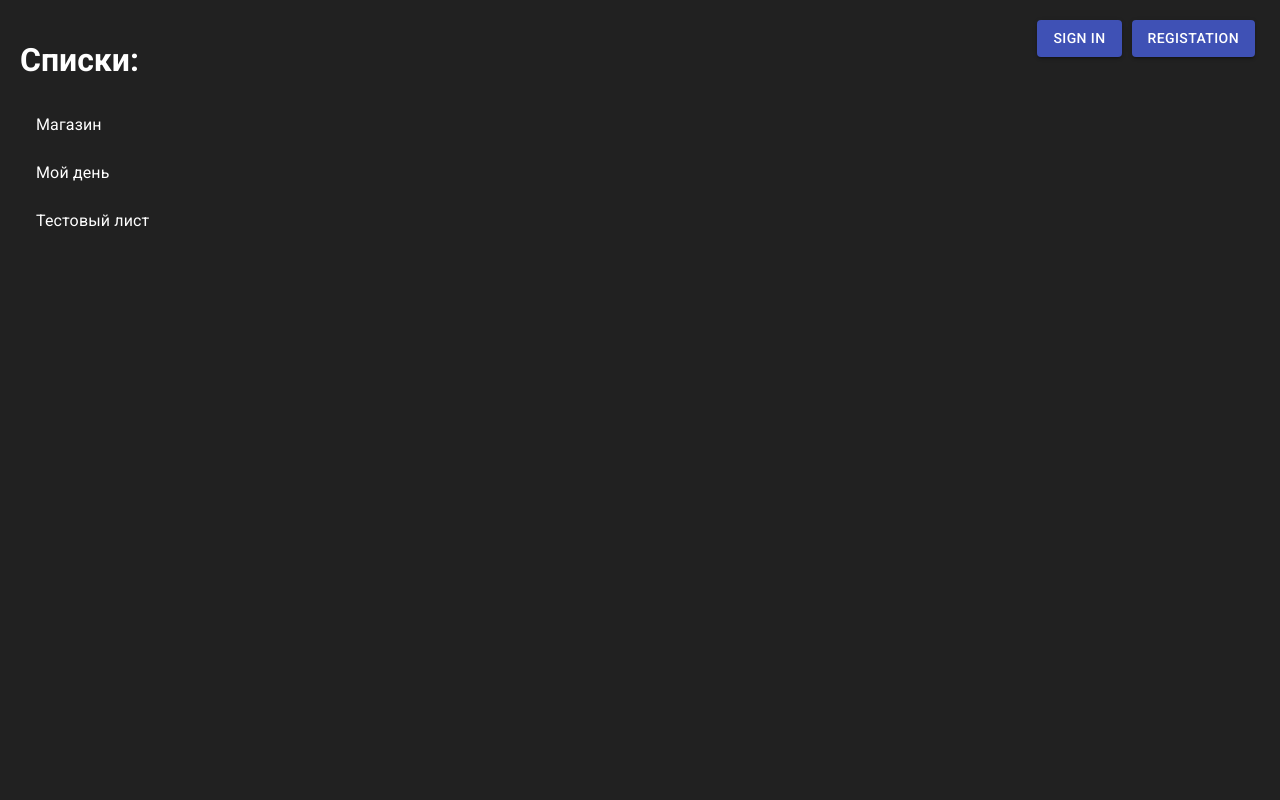
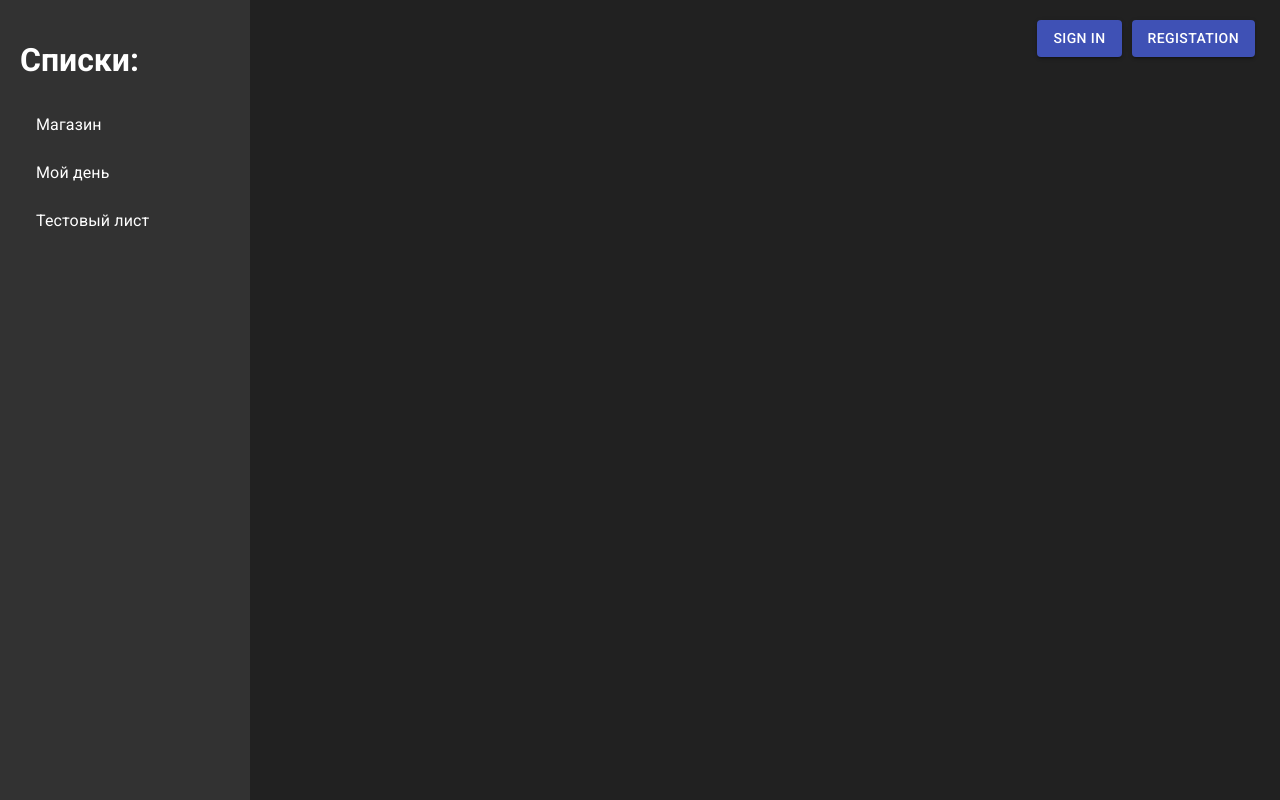
Before and after one commit to MorozovAleksandr/ML-ToDoList, a React (Create React App) app: page / in a window 1280 px wide. Built offline with nearby package versions, Linux system fonts and the light colour scheme.

Commit message:
update design

```diff
--- a/src/components/App/App.css
+++ b/src/components/App/App.css
@@ -6,10 +6,16 @@ body {
 .wrapper {
     width: 100%;
     min-height: 100vh;
-    padding: 20px;
     position: relative;
     box-sizing: border-box;
     background-color: #212121;
     color: #fff;
     font-family: "Roboto", "Helvetica", "Arial", sans-serif;
 }
+
+.content {
+    display: grid;
+    grid-template-areas: "lists todo";
+    grid-template-columns: 250px 1fr;
+    min-height: 100vh;
+}
--- a/src/components/App/App.jsx
+++ b/src/components/App/App.jsx
@@ -41,11 +41,13 @@ class App extends React.Component {
         return (
             <div className='wrapper'>
                 <SignIn />
-                <Lists cbUpdateActiveTodoListId={this.updateActiveTodoListId} lists={this.state.lists} />
-                {
-                    this.state.activeToDoListId &&
-                    <ToDoList activeToDoList={this.state.lists.find(item => item.id === this.state.activeToDoListId)} />
-                }
+                <div className="content">
+                    <Lists cbUpdateActiveTodoListId={this.updateActiveTodoListId} lists={this.state.lists} />
+                    {
+                        this.state.activeToDoListId &&
+                        <ToDoList activeToDoList={this.state.lists.find(item => item.id === this.state.activeToDoListId)} />
+                    }
+                </div>
             </div>
         )
     };
--- /dev/null
+++ b/src/components/Lists/Lists.css
@@ -0,0 +1,4 @@
+.lists {
+    background-color: rgb(50, 50, 50);
+    padding: 20px;
+}
--- a/src/components/Lists/Lists.jsx
+++ b/src/components/Lists/Lists.jsx
@@ -1,6 +1,7 @@
 import React from "react";
 import ListItem from '@material-ui/core/ListItem';
 import ListItemText from '@material-ui/core/ListItemText';
+import './Lists.css'
 
 class Lists extends React.Component {
 
@@ -17,7 +18,7 @@ class Lists extends React.Component {
             )
         })
         return (
-            <div>
+            <div className="lists">
                 <h1>Списки:</h1>
                 {myLists}
             </div>
--- a/src/components/SignIn/SignIn.module.css
+++ b/src/components/SignIn/SignIn.module.css
@@ -1,6 +1,7 @@
 .signInWrapper {
     position: absolute;
     right: 20px;
+    top: 20px;
 }
 
 .signInButton {
--- /dev/null
+++ b/src/components/ToDoList/ToDoList.css
@@ -0,0 +1,3 @@
+.todo {
+    padding: 20px;
+}
--- a/src/components/ToDoList/ToDoList.jsx
+++ b/src/components/ToDoList/ToDoList.jsx
@@ -1,9 +1,10 @@
 import React from "react";
+import './ToDoList.css'
 
 class ToDoList extends React.Component {
     render() {
         return (
-            <h1>
+            <h1 className="todo">
                 ToDo List {
                     this.props.activeToDoList &&
                     this.props.activeToDoList.name
```
